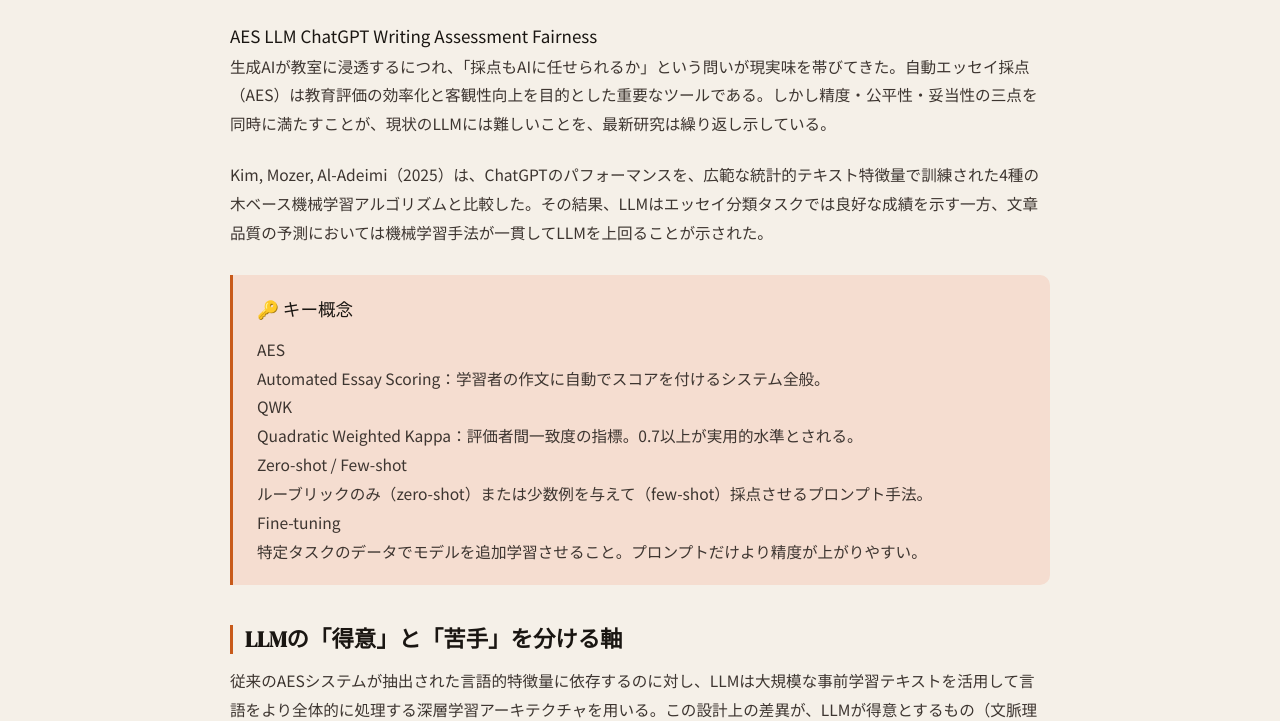
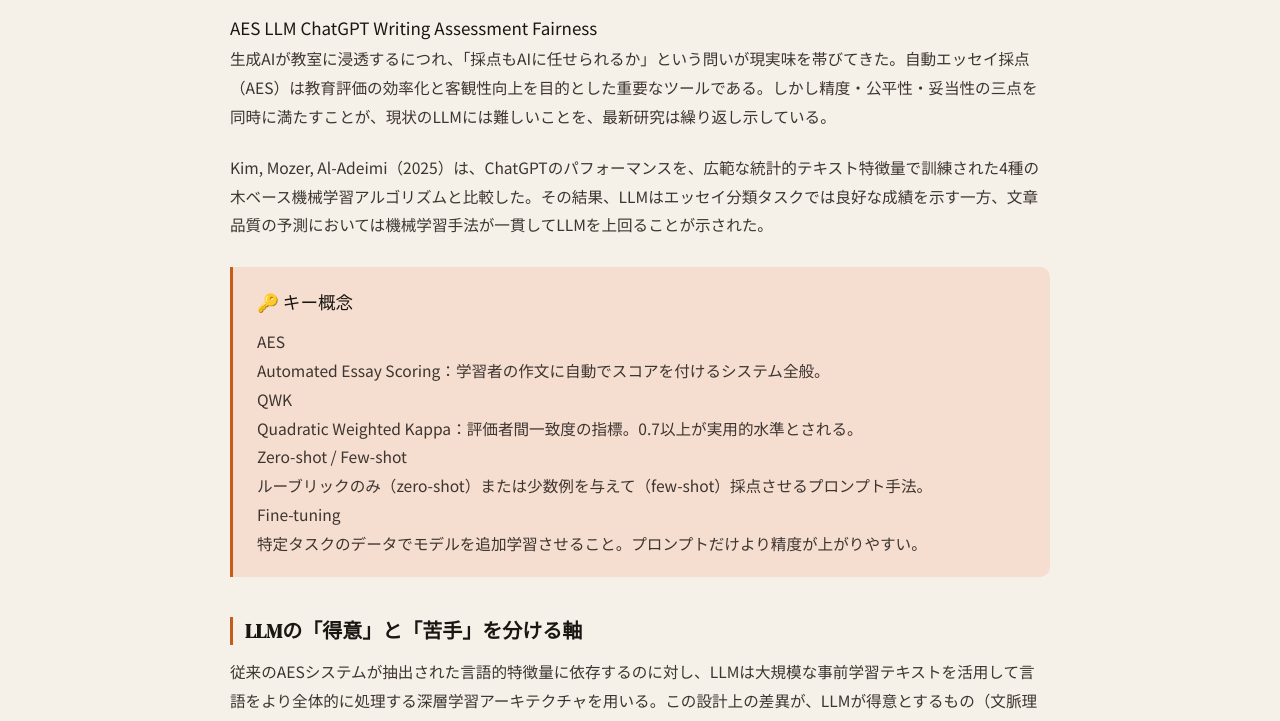
Before and after one commit to trdhrsh/praxis-magazine, a plain HTML site: page index.html in a window 1280 px wide. Shown: the part 495-1216 px from the top of the page. Drawn offline with Linux system fonts and the light colour scheme.

Commit message:
Fix heading sizes with fixed values

```diff
--- a/index.html
+++ b/index.html
@@ -23,7 +23,7 @@
 article{max-width:var(--max-w);margin:0 auto;padding:3.5rem 0;border-bottom:1px solid var(--border);}
 .article-date{font-family:var(--mono);font-size:0.68rem;letter-spacing:0.15em;color:var(--ink-dim);margin-bottom:0.75rem;}
 .article-eyebrow{font-family:var(--mono);font-size:0.68rem;letter-spacing:0.18em;text-transform:uppercase;color:var(--orange);margin-bottom:0.7rem;}
-h1{font-family:var(--serif);font-size:clamp(1.5rem,4.5vw,2.2rem);line-height:1.2;color:var(--ink);margin-bottom:0.75rem;}h2{font-family:var(--serif);font-weight:700;font-size:clamp(1.1rem,3vw,1.4rem);line-height:1.3;color:var(--ink);margin:2.5rem 0 0.75rem;padding-left:0.75rem;border-left:3px solid var(--orange);}
+h1{font-family:var(--serif);font-size:2rem;line-height:1.2;color:var(--ink);margin-bottom:0.75rem;}h2{font-family:var(--serif);font-weight:700;font-size:1.25rem;line-height:1.4;color:var(--ink);margin:2.5rem 0 0.75rem;padding-left:0.75rem;border-left:3px solid var(--orange);}
 .article-subtitle{font-size:clamp(0.875rem,2vw,0.95rem);color:var(--ink-muted);line-height:1.6;font-weight:300;max-width:62ch;margin-bottom:1.5rem;}
 .article-body{font-size:clamp(0.9rem,2vw,0.975rem);line-height:1.85;color:var(--ink-mid);}
 .article-body p{margin-bottom:1.4rem;}
```
